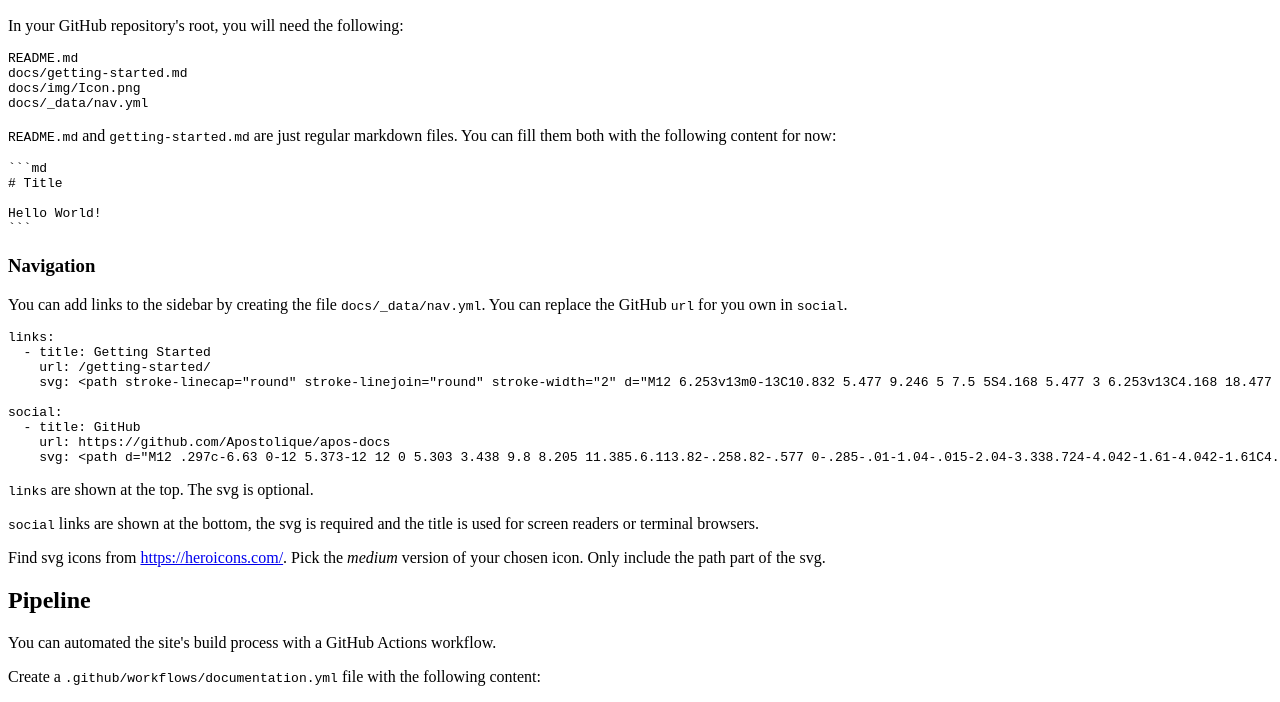
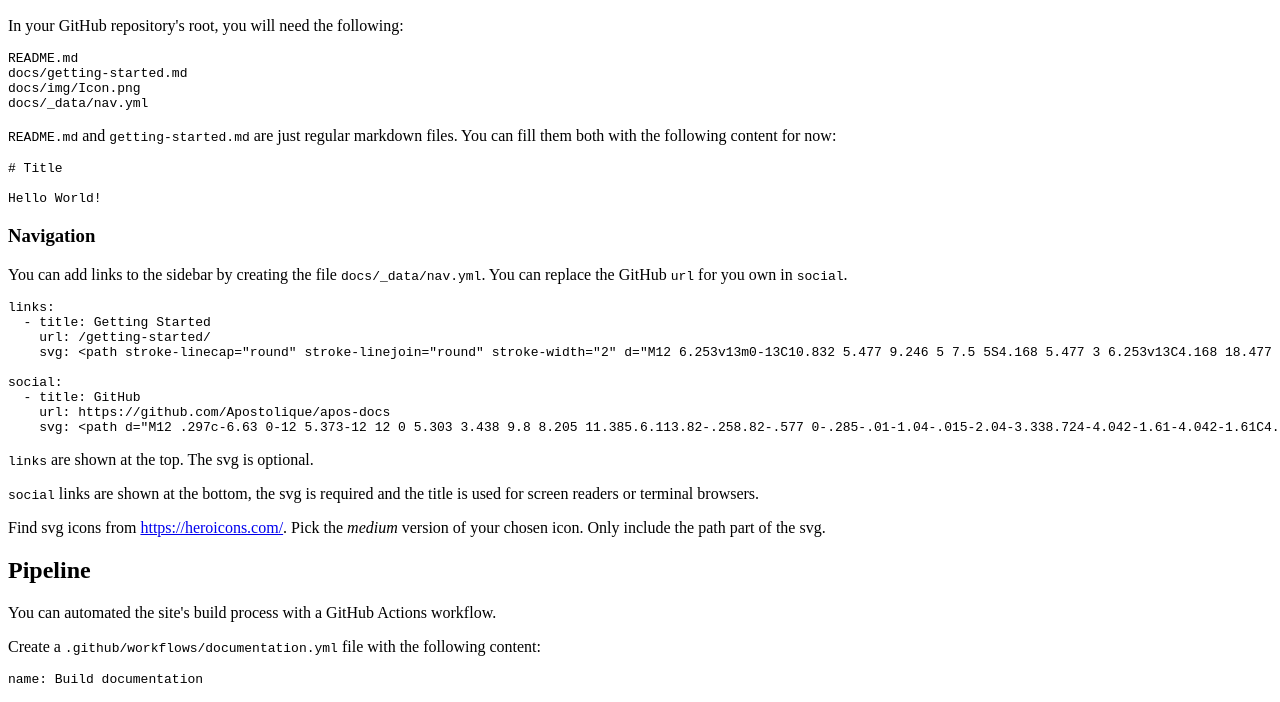
Before and after one commit to Apostolique/apos-docs, an Eleventy site: page docs/getting-started.md in a window 1280 px wide. Shown: the part 96-798 px from the top of the page. Built offline with nearby package versions, Linux system fonts and the light colour scheme; Eleventy itself is replaced by a stand-in of ours; code samples lack their colours; files that its build step writes are made by us from their sources.

Commit message:
Fix markdown example content

`````diff
--- a/docs/getting-started.md
+++ b/docs/getting-started.md
@@ -13,13 +13,11 @@ docs/_data/nav.yml
 
 `README.md` and `getting-started.md` are just regular markdown files. You can fill them both with the following content for now:
 
-````md
 ```md
 # Title
 
 Hello World!
 ```
-````
 
 ### Navigation
 
`````
